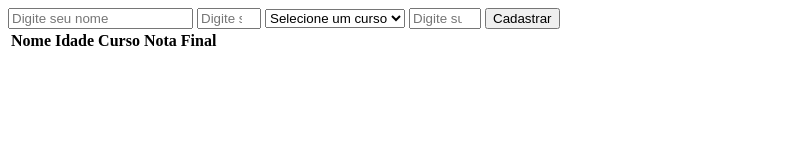
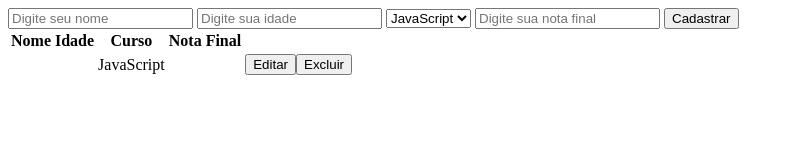
Before and after one commit to ddzn2105/lab03-formulario-aluno, a plain HTML site: page index.html in a window 1280 px wide. Both pictures are taken after a click on the button "Cadastrar". Shown: the whole page, without its empty margins (0-794 px from the left). Drawn offline with Linux system fonts and the light colour scheme.

Commit message:
Exercicio 1 finalizado

```diff
--- a/index.html
+++ b/index.html
@@ -7,14 +7,13 @@
 </head>
 <body>
     <input type="text" id="nome" name="nome" placeholder="Digite seu nome" required>
-    <input type="number" id="idade" name="idade" placeholder="Digite sua idade" required min="0" max="120">
+    <input type="number" id="idade" name="idade" placeholder="Digite sua idade" required>
     <select id="curso" name="curso" required>
-        <option value="">Selecione um curso</option>
         <option value="JavaScript">JavaScript</option>
         <option value="Python">Python</option>
         <option value="Java">Java</option>
     </select>
-    <input type="number" id="notaFinal" name="notaFinal" placeholder="Digite sua nota final" required min="0" max="10" step="0.1">
+    <input type="number" id="notaFinal" name="notaFinal" placeholder="Digite sua nota final" required>
     <button id="cadastrar" type="submit">Cadastrar</button>
     <table>
         <thead>
--- a/script.js
+++ b/script.js
@@ -5,13 +5,47 @@ document.addEventListener('DOMContentLoaded', function() {
         const idade = document.getElementById('idade').value;
         const curso = document.getElementById('curso').value;
         const notaFinal = document.getElementById('notaFinal').value;
-        // Convertendo idade e notaFinal para números
-        const idadeNum = parseInt(idade, 10);
-        const notaFinalNum = parseFloat(notaFinal);
         lista = [];
-        lista.push({ nome, idade: idadeNum, curso, notaFinal: notaFinalNum });
-        console.log(`Nome: ${nome}, Idade: ${idadeNum}, Curso: ${curso}, Nota Final: ${notaFinalNum}`);
+        lista.push({ nome, idade, curso, notaFinal });
 
+        const tbody = document.getElementById('tabela');
+        lista.forEach(element => {
+            const tr = document.createElement('tr');
+            const tdNome = document.createElement('td');
+            tdNome.textContent = element.nome;
+            const tdIdade = document.createElement('td');
+            tdIdade.textContent = element.idade;
+            const tdCurso = document.createElement('td');
+            tdCurso.textContent = element.curso;
+            const tdNotaFinal = document.createElement('td');
+            tdNotaFinal.textContent = element.notaFinal;
+            const tdBtn = document.createElement('td');
+
+            const btnExcluir = document.createElement('button');
+            btnExcluir.textContent = 'Excluir';
+            btnExcluir.addEventListener('click', function() {
+                tbody.removeChild(tr);
+            });
+
+            const btnEditar = document.createElement('button');
+            btnEditar.textContent = 'Editar';
+            btnEditar.addEventListener('click', function() {
+                document.getElementById('nome').value = element.nome;
+                document.getElementById('idade').value = element.idade;
+                document.getElementById('curso').value = element.curso;
+                document.getElementById('notaFinal').value = element.notaFinal;
+                tbody.removeChild(tr);
+            });
+
+            tr.appendChild(tdNome);
+            tr.appendChild(tdIdade);
+            tr.appendChild(tdCurso);
+            tr.appendChild(tdNotaFinal);
+            tdBtn.appendChild(btnEditar);
+            tdBtn.appendChild(btnExcluir);
+            tr.appendChild(tdBtn);
+            tbody.appendChild(tr);
+        });
     });
 
 });
```
